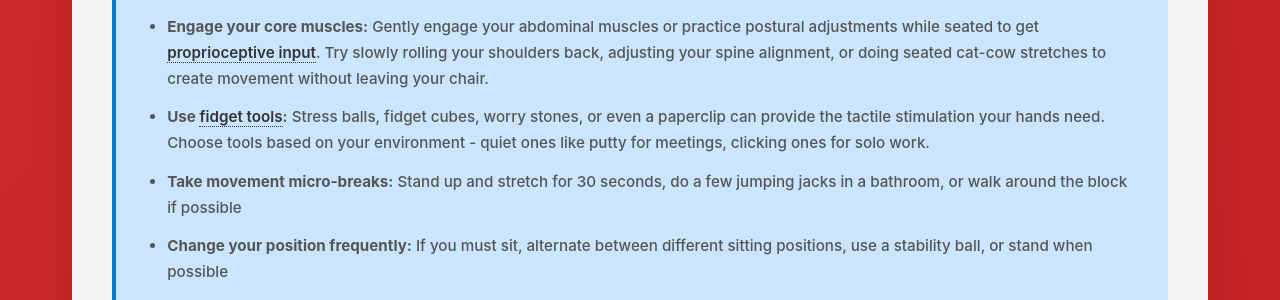
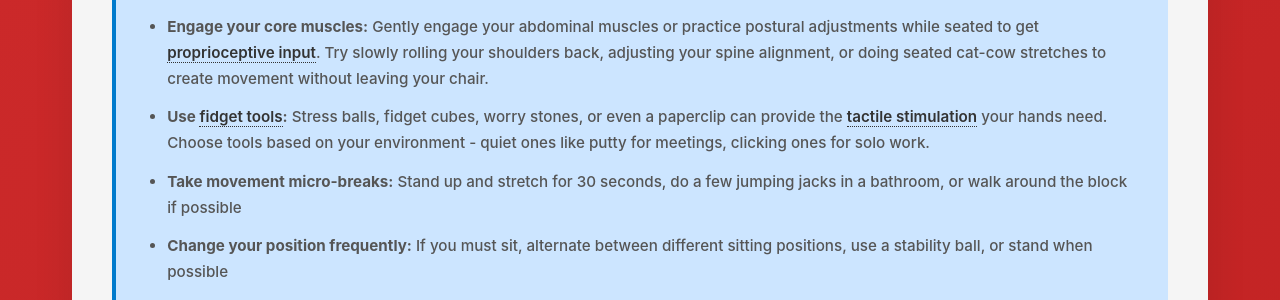
Before and after one commit to neurodivergent-survival-guide/neurodivergent-survival-guide, a Jekyll site: the page built from struggles/physical-restlessness.html, in a window 1280 px wide and 900 px high, scrolled down 2314 px. Shown: the part 153-453 px from the top of the window. Built offline with Jekyll 4.4.1, drawn with Linux system fonts in a browser that asks for light colours.

Commit message:
Update physical-restlessness.html

```diff
--- a/struggles/physical-restlessness.html
+++ b/struggles/physical-restlessness.html
@@ -67,7 +67,7 @@
         <ul>
             <li><strong>Use discrete fidgeting:</strong> Try toe wiggling in shoes, <span class="jargon">isometric exercises<span class="tooltip">Muscle contractions without visible movement, like pressing palms together</span></span> (pressing palms together under desk), or silent finger exercises. These provide proprioceptive feedback without drawing attention. You can also try clenching and releasing your fists rhythmically or pressing your feet firmly into the floor.</li>
             <li><strong>Engage your core muscles:</strong> Gently engage your abdominal muscles or practice postural adjustments while seated to get <span class="jargon">proprioceptive input<span class="tooltip">Sensory feedback from muscles and joints that helps you know where your body is in space</span></span>. Try slowly rolling your shoulders back, adjusting your spine alignment, or doing seated cat-cow stretches to create movement without leaving your chair.</li>
-            <li><strong>Use <span class="jargon">fidget tools<span class="tooltip">Objects designed to provide sensory input and movement while maintaining focus</span></span>:</strong> Stress balls, fidget cubes, worry stones, or even a paperclip can provide the tactile stimulation your hands need. Choose tools based on your environment - quiet ones like putty for meetings, clicking ones for solo work.</li>
+            <li><strong>Use <span class="jargon">fidget tools<span class="tooltip">Objects designed to provide sensory input and movement while maintaining focus</span></span>:</strong> Stress balls, fidget cubes, worry stones, or even a paperclip can provide the <span class="jargon">tactile stimulation<span class="tooltip">Touch-based sensory input that can help regulate your nervous system</span></span> your hands need. Choose tools based on your environment - quiet ones like putty for meetings, clicking ones for solo work.</li>
             <li><strong>Take movement micro-breaks:</strong> Stand up and stretch for 30 seconds, do a few jumping jacks in a bathroom, or walk around the block if possible</li>
             <li><strong>Change your position frequently:</strong> If you must sit, alternate between different sitting positions, use a stability ball, or stand when possible</li>
             <li><strong>Use bilateral movement:</strong> Cross-lateral movements like marching in place or alternating heel-toe can provide neurological regulation. Try crossing your arms and legs in different patterns, or do figure-8s with your ankles under your desk.</li>
```
